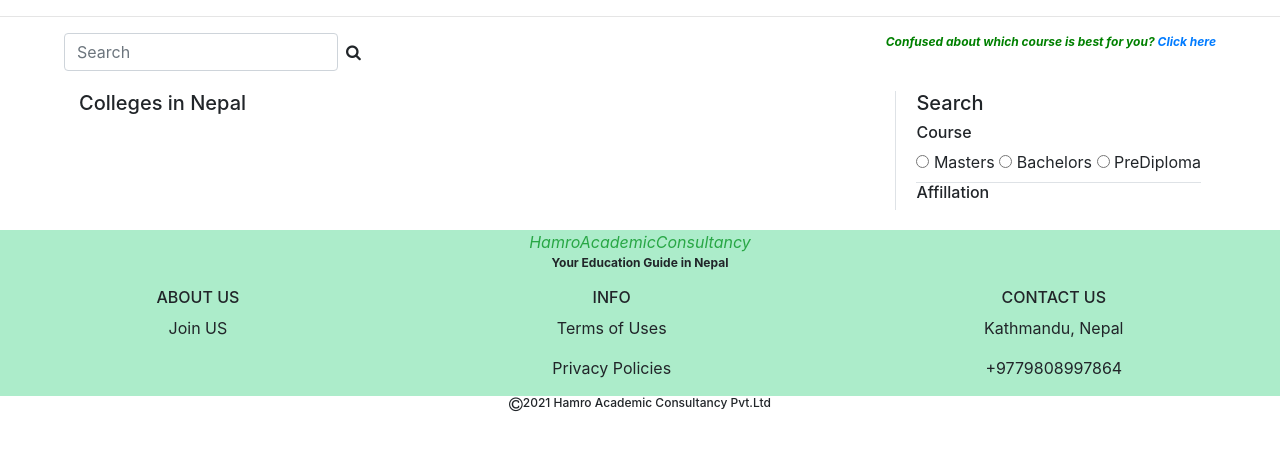
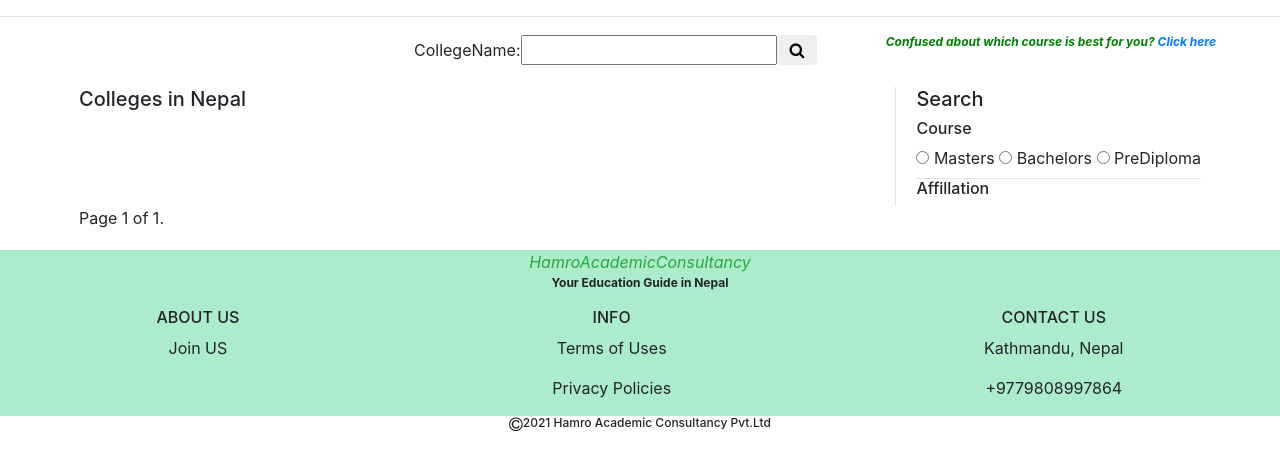
Before and after one commit to Maahishk/HAC, a Django app: page /colleges/ in a window 1280 px wide. Shown: the part 56-526 px from the top of the page. Run offline with Django 3.2, Linux system fonts and the light colour scheme; data that the repository does not hold is empty; some libraries are stand-ins or nearby versions.

Commit message:
pagination and filter

```diff
--- /dev/null
+++ b/hamroconsultancy/consultancyapp/filters.py
@@ -0,0 +1,18 @@
+import django_filters
+
+from .models import *
+
+class CollegeFilter(django_filters.FilterSet):
+    class Meta:
+        model = CollegeDetails
+        fields=['collegeName']
+
+class CourseFilter(django_filters.FilterSet):
+    class Meta:
+        model = CourseDetails
+        fields=['courseTitle']
+
+class UniFilter(django_filters.FilterSet):
+    class Meta:
+        model = CollegeDetails
+        fields=['university']
--- a/hamroconsultancy/consultancyapp/templates/app/colleges.html
+++ b/hamroconsultancy/consultancyapp/templates/app/colleges.html
@@ -1,4 +1,5 @@
 {% extends 'app/main.html' %} {% load static %} {% block content %}
+ {% load myapp_url %}
 <div class="container-fluid">
   <div class="d-flex flex-nowrap justify-content-between">
     <div class="w-60%">
@@ -13,7 +14,7 @@
           style="
             margin-right: 20px;
             margin-bottom: 20px;
-            width: 23%;
+            width: 250px;
             box-shadow: 0px 0px 10px 0px rgb(204, 204, 204);
             cursor: pointer;
             height: 250px;
@@ -65,8 +66,35 @@
           <label>{{i.uniName}}</label>
         </div>
         {%endfor%}
+        <!-- <form method="get">
+          {{uniFilter.form.as_p}}<button class="btn btn-primary" type="submit">
+            Search
+          </button>
+        </form> -->
       </div>
     </div>
   </div>
+  <div class="pagination">
+    <span class="step-links">
+      {% if colleges.has_previous %}
+      <!-- <a href="?page=1">&laquo; first</a> -->
+      <a
+        href="{% my_url colleges.previous_page_number 'page' request.GET.urlencoded %}"
+        >&laquo; previous</a
+      >
+      {% endif %}
+
+      <span class="current">
+        Page {{ colleges.number }} of {{ colleges.paginator.num_pages }}.
+      </span>
+
+      {% if colleges.has_next %}
+      <a
+        href="?page={% my_url colleges.next_page_number 'page' request.GET.urlencoded %}"
+        >next &raquo;</a
+      >
+      {% endif %}
+    </span>
+  </div>
 </div>
 {% endblock %}
--- a/hamroconsultancy/consultancyapp/templates/app/home.html
+++ b/hamroconsultancy/consultancyapp/templates/app/home.html
@@ -2,7 +2,8 @@
 <div>
   <!--top colleges-->
   <h5>Top Colleges</h5>
-  <div class="d-flex flex-row overflow-hidden">
+
+  <div class="d-flex flex-row">
     {% for college in colleges %}
     <div class="card" style="width: 500px; margin-right: 30px">
       <div
--- a/hamroconsultancy/consultancyapp/templates/app/main.html
+++ b/hamroconsultancy/consultancyapp/templates/app/main.html
@@ -1,4 +1,4 @@
-{% load static %}
+{% load static %} {% load myapp_url %}
 <link
   rel="stylesheet"
   href="https://maxcdn.bootstrapcdn.com/bootstrap/4.0.0/css/bootstrap.min.css"
@@ -13,18 +13,17 @@
 />
 {% include 'app/navbar.html' %}
 <hr />
-
 <div style="margin-left: 5%; margin-right: 5%">
   <div class="d-flex justify-content-between">
-    <form class="form-inline my-2 my-lg-0 mb-20 w-50%">
-      <input
-        class="form-control mr-sm-2"
-        type="search"
-        placeholder="Search"
-        aria-label="Search"
-        width="100%"
-      />
-      <span><i class="fa fa-search"></i></span>
+    <form
+      class="form-inline my-2 my-lg-0"
+      style="padding-left: 350px"
+      method="get"
+    >
+      {{myFilter.form}}
+      <button class="btn btn-none" type="submit">
+        <i class="fa fa-search"></i>
+      </button>
     </form>
     <p
       style="
--- a/hamroconsultancy/consultancyapp/views.py
+++ b/hamroconsultancy/consultancyapp/views.py
@@ -1,26 +1,48 @@
 from django.shortcuts import render
 from .models import StudyField, University, CollegeDetails, CourseDetails, QuestionModel, Admission
 from .forms import CreateUserForm
+from .filters import CollegeFilter, CourseFilter, UniFilter
+from django.core.paginator import Paginator
 
 # Create your views here.
 def dashboard(request):
     fields = StudyField.objects.all()
     university = University.objects.all()
-    colleges=CollegeDetails.objects.all()
+    colleges=CollegeDetails.objects.all()[:5]
     courses=CourseDetails.objects.all()
+
     context = {'fields':fields, 'university':university, 'colleges':colleges,'courses':courses}
     return render(request, 'app/home.html', context)
 
 def courses(request):
     courses=CourseDetails.objects.all()
     uni =University.objects.all()
-    context={'courses':courses, 'uni':uni}
+
+    paginator = Paginator(courses, 5) # Show 5 contacts per page.
+
+    page_number = request.GET.get('page')
+    page_obj = paginator.get_page(page_number)
+
+    myFilter=CourseFilter(request.GET, queryset=courses)
+    courses=myFilter.qs
+    context={'courses':page_obj, 'uni':uni,'myFilter':myFilter}
     return render(request, 'app/courses.html', context)
 
 def colleges(request):
     colleges=CollegeDetails.objects.all()
     uni =University.objects.all()
-    context = {'colleges':colleges,'uni':uni}
+    myFilter=CollegeFilter(request.GET, queryset=colleges)
+    # uniFilter =UniFilter(request.GET, queryset=colleges)
+
+    colleges=myFilter.qs
+    # colleges=uniFilter.qs
+
+    paginator = Paginator(colleges, 5) # Show 5 contacts per page.
+
+    page_number = request.GET.get('page')
+    page_obj = paginator.get_page(page_number)
+
+    context = {'colleges':page_obj,'uni':uni,'myFilter':myFilter}
     return render(request, 'app/colleges.html', context)
 
 def admission(request):
--- a/hamroconsultancy/hamroconsultancy/settings.py
+++ b/hamroconsultancy/hamroconsultancy/settings.py
@@ -119,7 +119,6 @@ USE_L10N = True
 
 USE_TZ = True
 
-
 # Static files (CSS, JavaScript, Images)
 # https://docs.djangoproject.com/en/3.1/howto/static-files/
 
```
Also changed, not shown: hamroconsultancy/consultancyapp/templates/app/courses.html (+18 -2 lines), hamroconsultancy/consultancyapp/templatetags/myapp_url.py (added, +14 -0 lines), hamroconsultancy/consultancyapp/templatetags/__init__.py (added).
